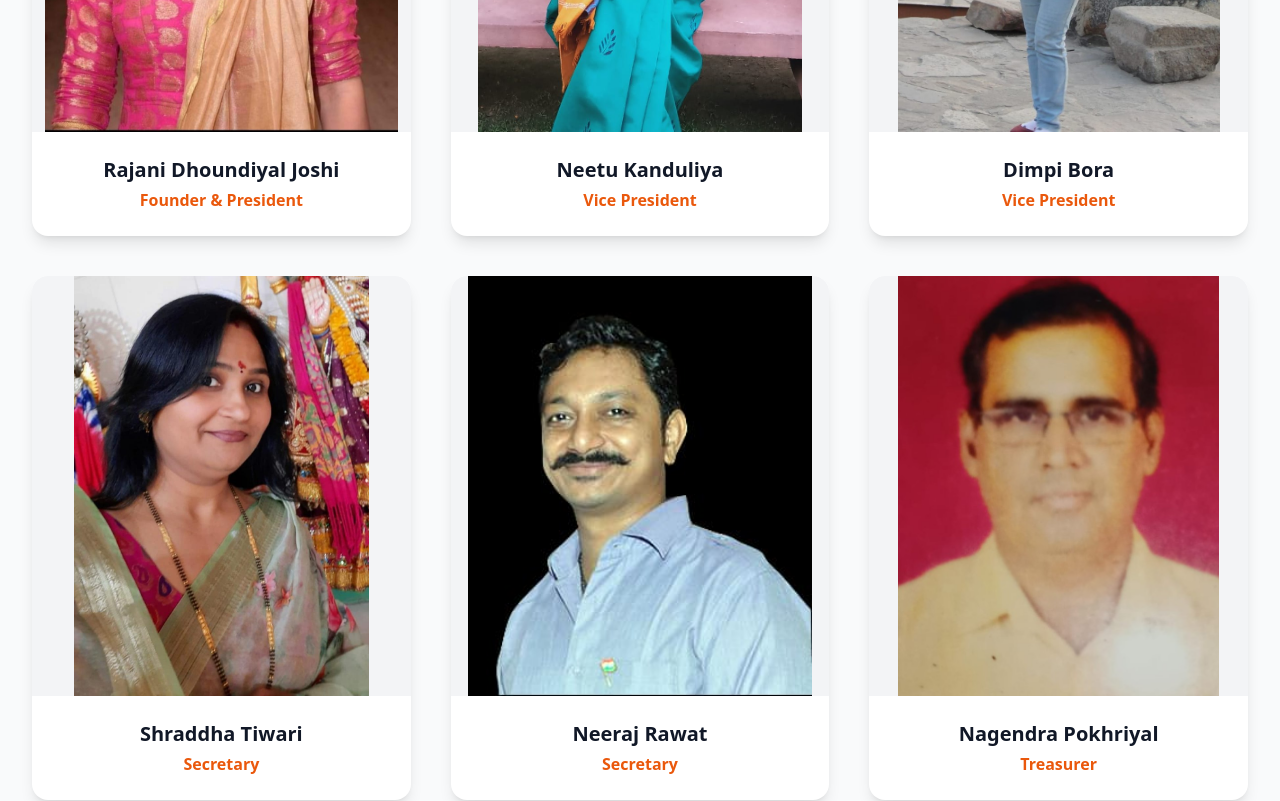
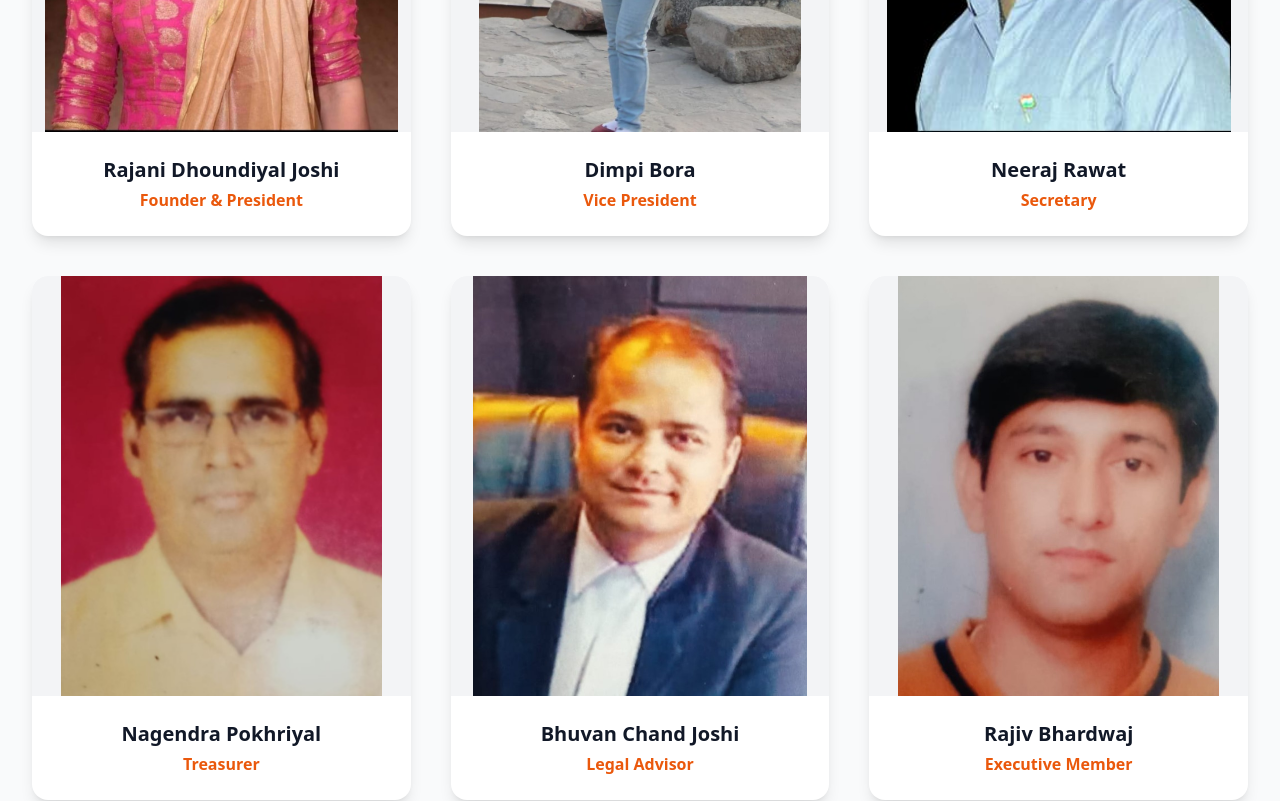
Before and after one commit to DikshaDhasmana/shikshaseshikhartak, a React (Vite) app: page /team in a window 1280 px wide. Shown: the part 820-1621 px from the top of the page. Built offline with nearby package versions, Linux system fonts and the light colour scheme.

Commit message:
Removing members

```diff
--- a/src/pages/Team.tsx
+++ b/src/pages/Team.tsx
@@ -3,7 +3,6 @@ import { Phone } from 'lucide-react';
 
 // Team images
 import rajanijoshi from '../assets/rajanijoshi.jpeg';
-import neetukanduliya from '../assets/neetukanduliya.jpeg';
 import dimpibora from '../assets/dimpibora.jpeg';
 import bhuvanjoshi from '../assets/bhuvanjoshi.jpeg';
 import nagendrapokhriyal from '../assets/nagendrapokhriyal.jpeg';
@@ -11,15 +10,12 @@ import neerajrawat from '../assets/neerajrawat.jpeg';
 import rajivbhardwaj from '../assets/rajivbhardwaj.jpeg';
 import rakeshbhandari from '../assets/rakeshbhandari.jpeg';
 import richakhankriyal from '../assets/richakhankriyal.jpeg';
-import shraddhatiwari from '../assets/shraddhatiwari.jpeg';
 import narendrapayal from '../assets/narendrapayal.jpeg';
 
 const Team: React.FC = () => {
   const teamMembers = [
     { name: 'Rajani Dhoundiyal Joshi', role: 'Founder & President', image: rajanijoshi, phone: '' },
-    { name: 'Neetu Kanduliya', role: 'Vice President', image: neetukanduliya, phone: '' },
     { name: 'Dimpi Bora', role: 'Vice President', image: dimpibora, phone: '' },
-    { name: 'Shraddha Tiwari', role: 'Secretary', image: shraddhatiwari, phone: '' },
     { name: 'Neeraj Rawat', role: 'Secretary', image: neerajrawat, phone: '' },
     { name: 'Nagendra Pokhriyal', role: 'Treasurer', image: nagendrapokhriyal, phone: '' },
     { name: 'Bhuvan Chand Joshi', role: 'Legal Advisor', image: bhuvanjoshi, phone: '' },
```
